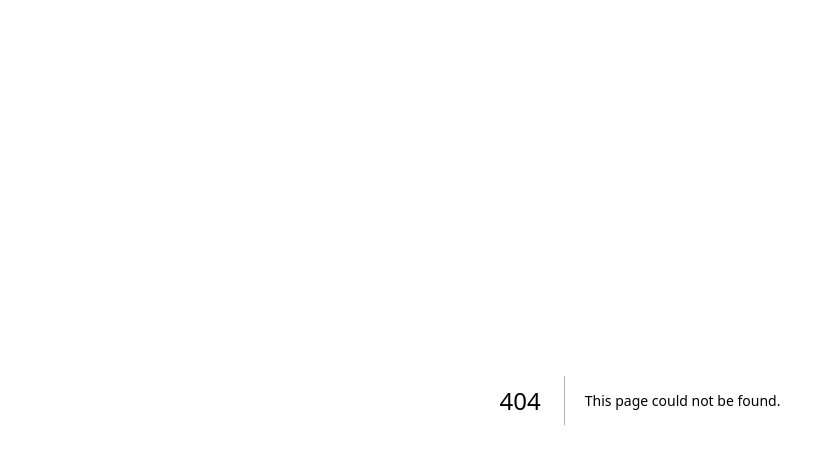
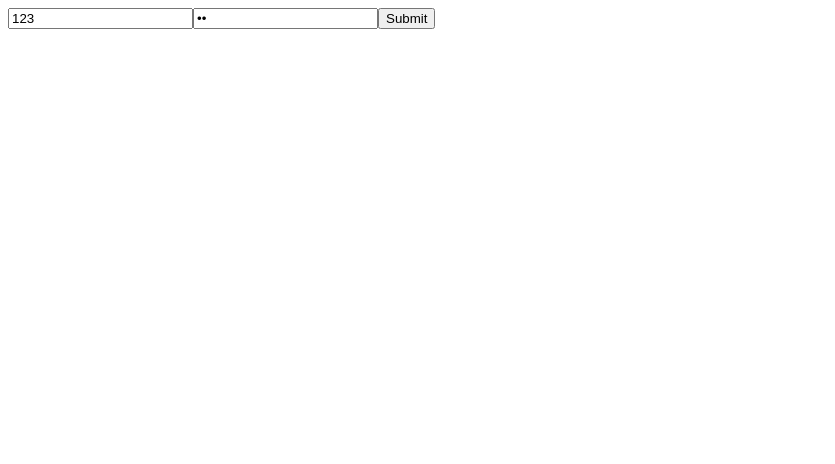
Before and after one commit to heart-01/nextjs-stock, a Next.js app: page /signUp in a window 1280 px wide. Before the commit this address had no page. Shown: the top 464 px of the page, without its empty margins (0-835 px from the left). Built offline with nearby package versions, Linux system fonts and the light colour scheme.

Commit message:
[Feat]: Add form use formik

```diff
--- /dev/null
+++ b/src/pages/signUp.tsx
@@ -0,0 +1,27 @@
+import React from "react";
+import { Formik, Form, Field, FormikProps } from "formik";
+
+type Props = {};
+
+const signUp = ({}: Props) => {
+  return (
+    <div>
+      <Formik
+        initialValues={{ email: "123", password: "22" }}
+        onSubmit={(value) => {
+          alert(JSON.stringify(value));
+        }}
+      >
+        {({ handleChange, handleSubmit, values }) => (
+          <form onSubmit={handleSubmit}>
+            <input onChange={handleChange} value={values.email} name="email" placeholder="email" />
+            <input onChange={handleChange} value={values.password} name="password" type="password" placeholder="password" />
+            <button type="submit">Submit</button>
+          </form>
+        )}
+      </Formik>
+    </div>
+  );
+};
+
+export default signUp;
```
